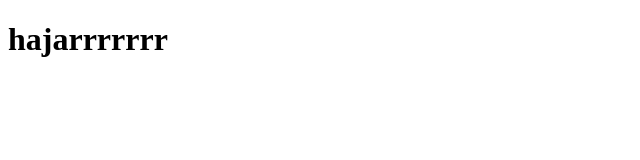
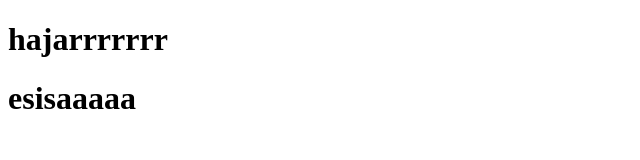
Before and after one commit to Hajarelberg/tp2web, a plain HTML site: page index.html in a window 1280 px wide. Shown: the whole page, without its empty margins (0-640 px from the left). Drawn offline with Linux system fonts and the light colour scheme.

Commit message:
ajout fichier html

```diff
--- a/index.css
+++ b/index.css
@@ -0,0 +1,8 @@
+h1
+{
+    color: bisque;
+}
+h2
+{
+    color:blueviolet;
+}
--- a/index.html
+++ b/index.html
@@ -7,5 +7,6 @@
 </head>
 <body>
     <h1>hajarrrrrrr</h1>
+    <h1>esisaaaaa</h1>
 </body>
 </html>
```
